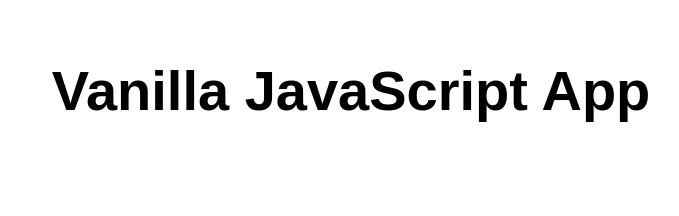
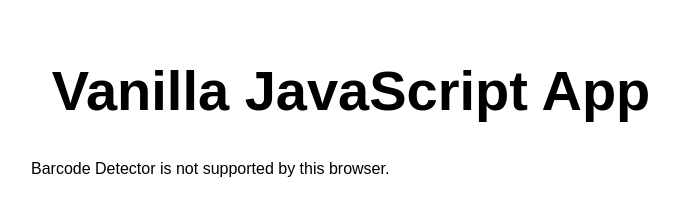
Before and after one commit to Paralyx-code/my-first-static-web-app, a plain HTML site: page src/index.html in a window 1280 px wide. Shown: the whole page, without its empty margins (289-968 px from the left). Drawn offline with Linux system fonts and the light colour scheme.

Commit message:
Update div.

```diff
--- a/src/index.html
+++ b/src/index.html
@@ -11,15 +11,19 @@
 <body>
   <main>
     <h1>Vanilla JavaScript App</h1>
+    <div id="div-test">test</div>
   </main>
 </body>
 
 <script>
+  var div = document.getElementById("div-test");
   // check compatibility
   if (!('BarcodeDetector' in window)) {
     console.log('Barcode Detector is not supported by this browser.');
+    div.innerHTML = 'Barcode Detector is not supported by this browser.'
   } else {
     console.log('Barcode Detector supported!');
+    div.innerHTML = 'Barcode Detector supported!'
 
     // create new detector
     var barcodeDetector = new BarcodeDetector({ formats: ['code_39', 'codabar', 'ean_13'] });
```
